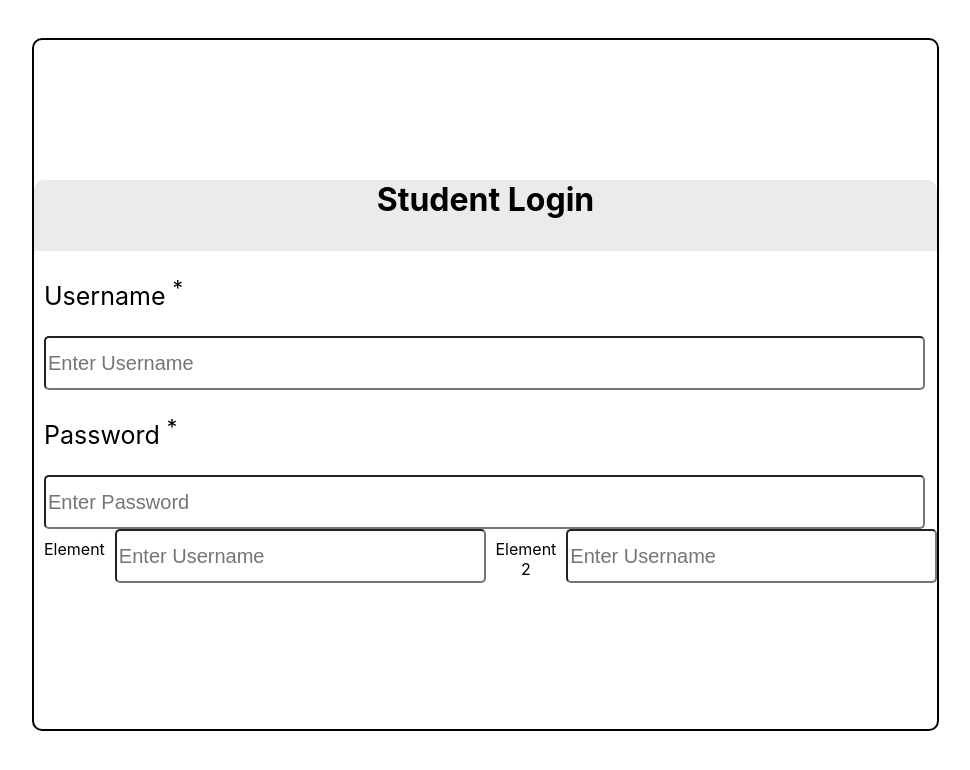
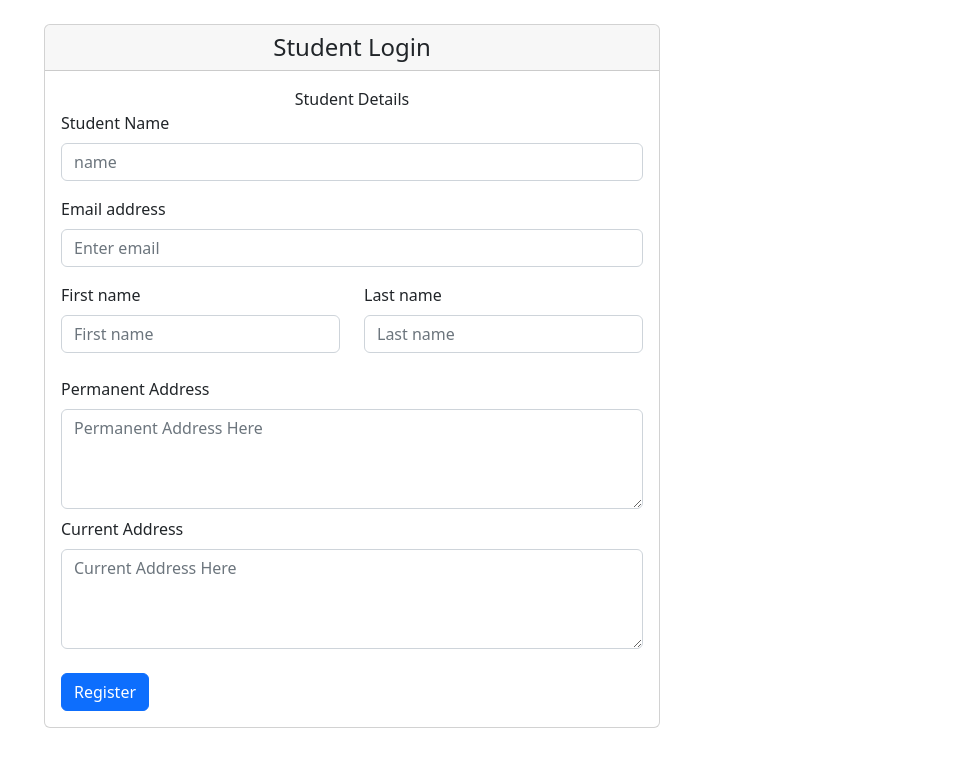
Before and after one commit to Pancham710/rea, a React app: page / in a window 1280 px wide. Shown: the whole page, without its empty margins (288-1258 px from the left). Built offline with nearby package versions, Linux system fonts and the light colour scheme.

Commit message:
Student Login Form

```diff
--- a/public/index.html
+++ b/public/index.html
@@ -3,7 +3,8 @@
   <head>
     <meta charset="utf-8" />
     <link rel="icon" href="%PUBLIC_URL%/favicon.ico" />
-    <meta name="viewport" content="width=device-width, initial-scale=1" />
+    <meta name="viewport" content="width=device-width, initial-scale=1.0" />
+
     <meta name="theme-color" content="#000000" />
     <meta
       name="description"
--- a/src/Student/StudentDetail.js
+++ b/src/Student/StudentDetail.js
@@ -1,38 +1,70 @@
-import React from 'react'
+import React from "react";
 
-import './StudentDetail.css'
+import "./StudentDetail.css";
+
+import { Button } from "react-bootstrap";
+import Col from "react-bootstrap/Col";
+import Form from "react-bootstrap/Form";
+import Row from "react-bootstrap/Row";
+import { Container } from "react-bootstrap";
+import { Card } from "react-bootstrap";
+import { FloatingLabel } from "react-bootstrap";
 
 export default function StudentDetail() {
   return (
+    <Container fluid>
+      <Row>
+        <Col></Col>
+        <Col sm={6}>
+          <Card className="mt-4">
+            <Card.Header className="text-center" as="h4">
+              Student Login
+            </Card.Header>
+            <Card.Body>
+              <div className="text-center">
+                <span>Student Details</span>
+              </div>
+              <Form>
+                <Form.Group className="mb-3" controlId="formGroupPassword">
+                  <Form.Label>Student Name</Form.Label>
+                  <Form.Control type="text" placeholder="name" />
+                </Form.Group>
+                <Form.Group className="mb-3" controlId="formGroupEmail">
+                  <Form.Label>Email address</Form.Label>
+                  <Form.Control type="email" placeholder="Enter email" />
+                </Form.Group>
+                <Row>
+                  <Col>
+                    <Form.Label>First name</Form.Label>
+                    <Form.Control placeholder="First name" />
+                  </Col>
+                  <Col>
+                    <Form.Label>Last name</Form.Label>
+                    <Form.Control placeholder="Last name" />
+                  </Col>
+                </Row>
 
-    <div className="StudentDetail">
-        <div id="heading">
-              <center> <h1> Student Login </h1> </center>
-          </div>
+                <Form.Label className="mt-4">Permanent Address</Form.Label>
+                <Form.Control
+                  as="textarea"
+                  placeholder="Permanent Address Here"
+                  style={{ height: "100px" }}
+                />
 
-          <div className='titles'>
-              <p> Username <span className='compulsory'> <sup> * </sup> </span> </p>
-              <input type="text" className='input_field' placeholder="Enter Username" />
-          </div>
-
-          <div className='titles'>
-              <p> Password <span className='compulsory'> <sup> * </sup> </span> </p>
-              <input type="password" class="input_field" placeholder="Enter Password" />
-          </div>
-
-          <div class="container">
-
-              <div class="element1">Element</div>
-
-              <input type="text" className='input_field' placeholder="Enter Username" />
-
-              <div class="element2">Element 2</div>
-              <input type="text" className='input_field' placeholder="Enter Username" />
-          </div>
-
-
-
-
-    </div>
-  )
+                <Form.Label className="mt-2">Current Address</Form.Label>
+                <Form.Control
+                  as="textarea"
+                  placeholder="Current Address Here"
+                  style={{ height: "100px" }}
+                />
+              </Form>
+              <br></br>
+              <Button variant="primary">Register</Button>
+            </Card.Body>
+          </Card>
+        </Col>
+        <Col></Col>
+      </Row>
+    </Container>
+  );
 }
```
Also changed, not shown: src/index.js (+8 -8 lines).
